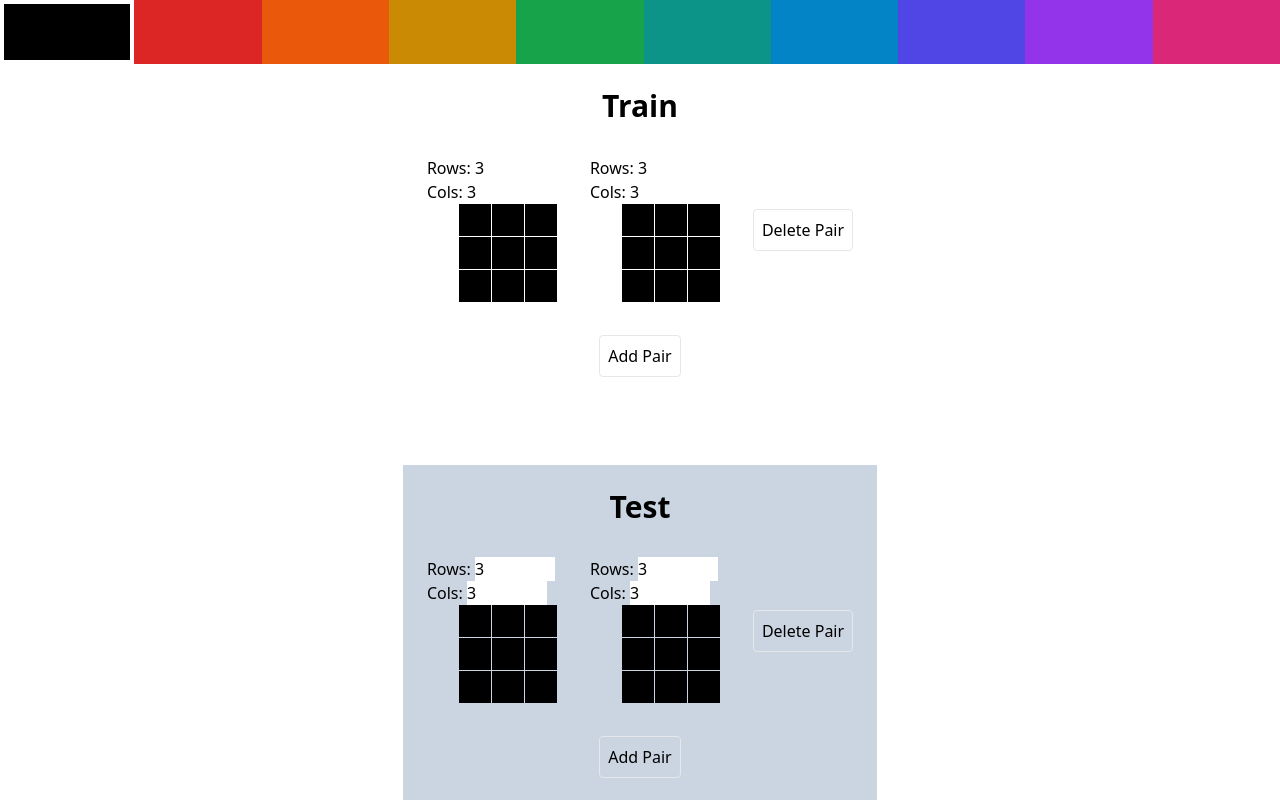
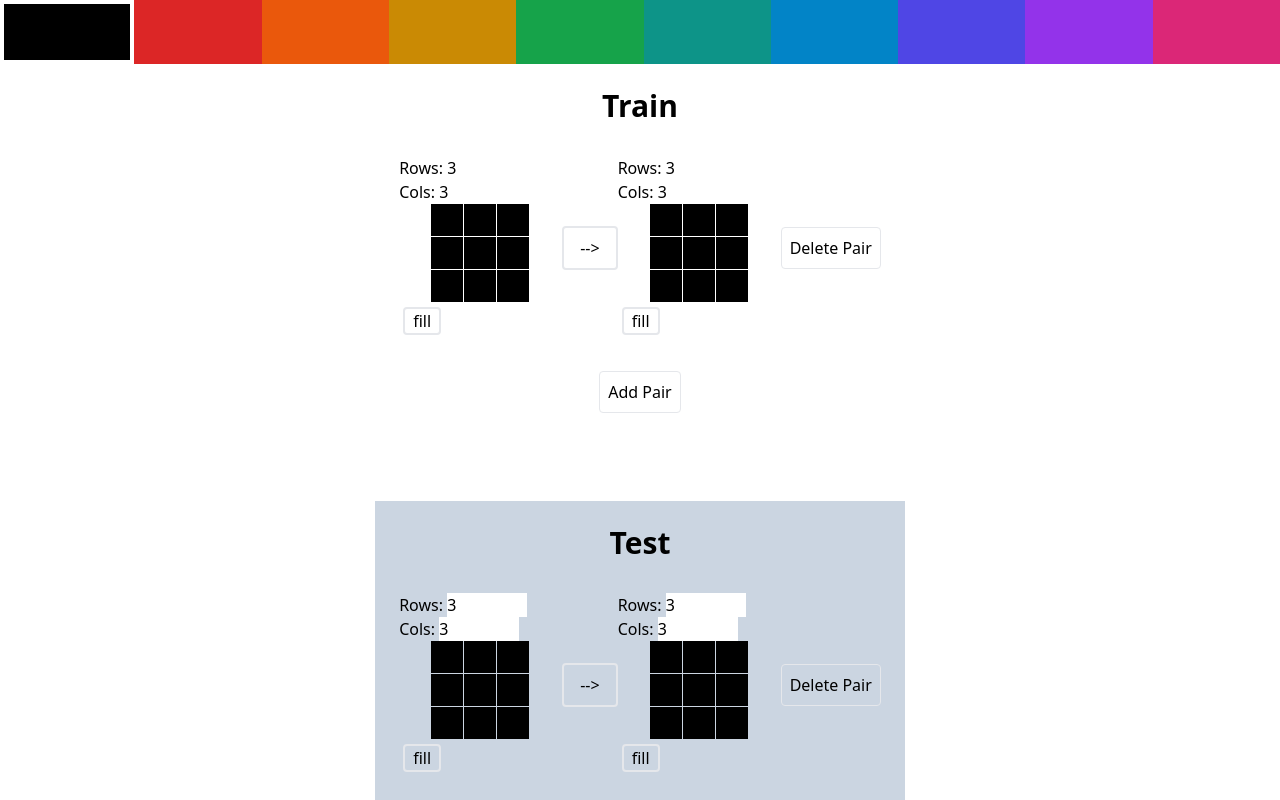
Before and after one commit to arc-community/arc-level-editor, a Next.js app: page / in a window 1280 px wide. Shown: the top 800 px of the page. Built offline with nearby package versions, Linux system fonts and the light colour scheme.

Commit message:
filling and input to output copy

```diff
--- a/pages/index.js
+++ b/pages/index.js
@@ -43,9 +43,20 @@ function BoardSection({children, title, bg_color="bg-white", addPair}){
   </div>;
 }
 
-function Board({data, setValue, setDimensions}){
+function get_dimensions(data){
   const num_rows = data.length;
   const num_cols = data[0].length;
+  return { num_rows, num_cols };
+}
+
+function Board({data, setValue, setDimensions}){
+  const {num_rows, num_cols} = get_dimensions(data);
+  function fillWithColor(){
+    [...Array(num_rows).keys()].forEach(i =>
+      [...Array(num_cols).keys()].forEach(j => setValue({i, j})
+      )
+    );
+  }
   return (<div>
     <div>
       Rows: <input min="1" max="30" type="number" value={num_rows} onChange={ev => setDimensions({rows: ev.target.value, cols: num_cols})}/>
@@ -62,6 +73,7 @@ function Board({data, setValue, setDimensions}){
         )}
       </div>)}
     </div>
+      <button className="border-2 rounded px-2 m-1" onClick={() => fillWithColor()}>fill</button>
   </div>);
 }
 
@@ -80,8 +92,13 @@ function BoardPair({input, output, setValue, setDimensions, deletePair}){
   function forOutput(func){
     return addParams(func, {board_name: "output"});
   }
+  function inputToOutput(){
+    setDimensions({...get_dimensions(input), board_name: "output"});
+    setValue({data: input, board_name: "output"});
+  }
   return <div className="flex flex-row items-center my-8">
     <Board data={input} setValue={forInput(setValue)} setDimensions={forInput(setDimensions)}/>
+    <button className="border-2 rounded py-2 px-4" onClick={() => inputToOutput()}>--&gt;</button>
     <Board data={output} setValue={forOutput(setValue)} setDimensions={forOutput(setDimensions)}/>
     <div>
       <Button onClick={() => deletePair()}>Delete Pair</Button>
@@ -132,10 +149,15 @@ export default function Home() {
     setCopiedToClipboard(false);
   }, [riddle]);
 
-  function setValue({set_name, pair_idx, board_name, i, j}){
+  function setValue({set_name, pair_idx, board_name, i, j, data}){
+    // provide either i & j, or data
     setRiddle(riddle => {
       const new_riddle = deepCopy(riddle);
-      new_riddle[set_name][pair_idx][board_name][i][j] = parseInt(color);
+      if(data){
+        new_riddle[set_name][pair_idx][board_name] = deepCopy(data);
+      }else{
+        new_riddle[set_name][pair_idx][board_name][i][j] = parseInt(color);
+      }
       return new_riddle;
     })
   }
```
